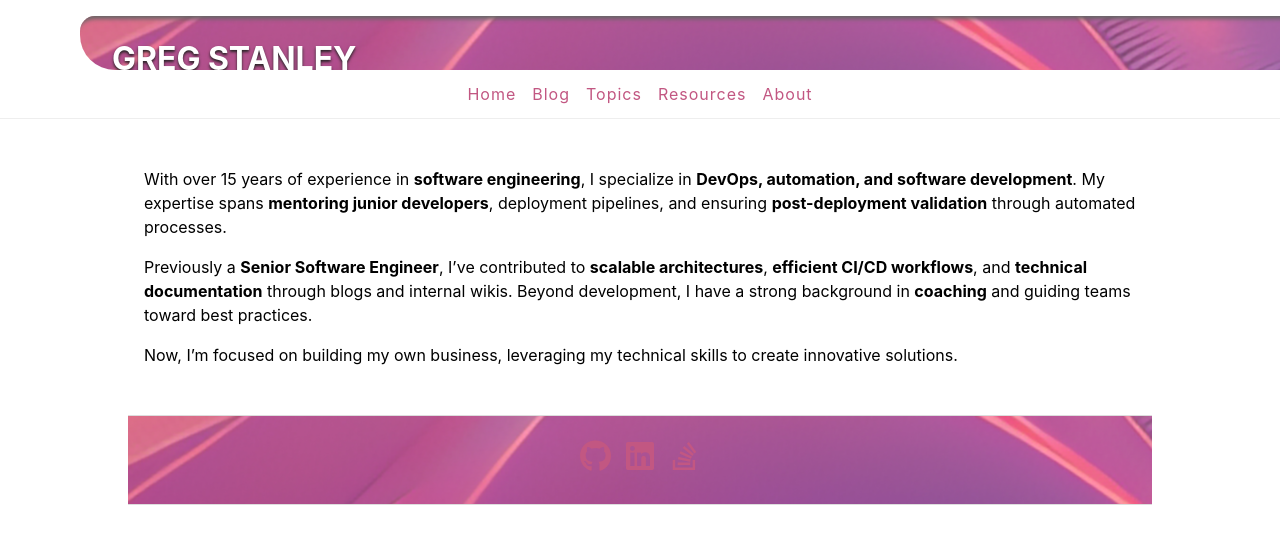
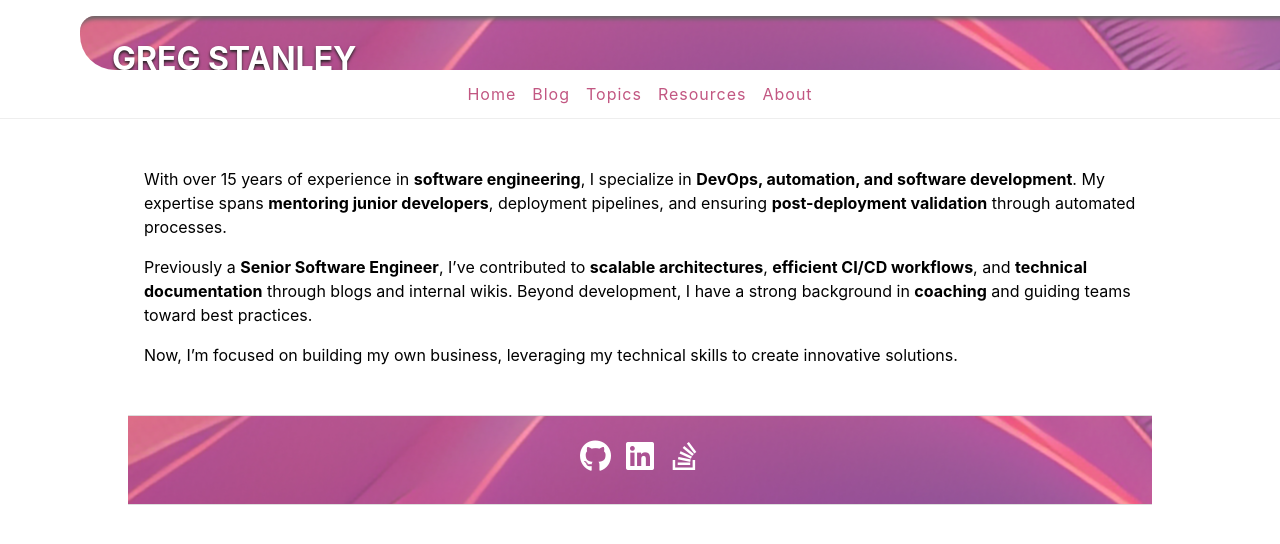
Before and after one commit to gregstanley/gregstanley.github.io, a Jekyll site: the page built from index.md, in a window 1280 px wide. Shown: the top 544 px of the page. Built offline with Jekyll 4.4.1, drawn with Linux system fonts in a browser that asks for light colours.

Commit message:
Try a few more footer things

```diff
--- a/_layouts/default.html
+++ b/_layouts/default.html
@@ -27,7 +27,7 @@
       {{ content }}
     </div>
     <div class="container footer-wrapper" style="--footer-background-image: url('{{ site.baseurl }}/assets/pics/WaveGrad-3500x100-3.png')">
-      <footer class="footer" >{% include svg-icons.html %}</footer>
+      <footer class="footer">{% include svg-icons.html %}</footer>
     </div>
   </body>
 </html>
--- a/_sass/base.scss
+++ b/_sass/base.scss
@@ -258,6 +258,13 @@ div.footer-wrapper {
   footer {
     padding: 1.5rem 0;
     text-align: center;
+
+    a > i {
+      color: white;
+    }
+  }
+
+  footer > a > i {
     color: white;
   }
 }
```
